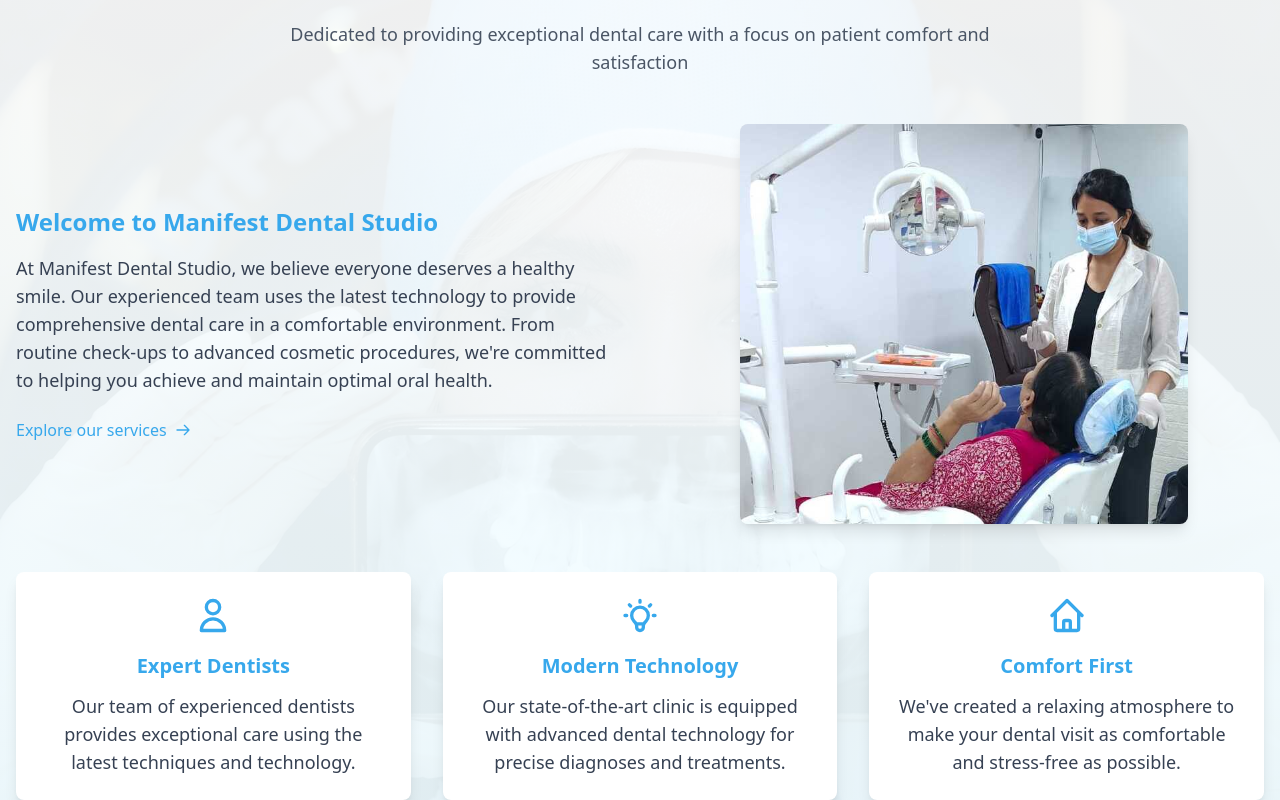
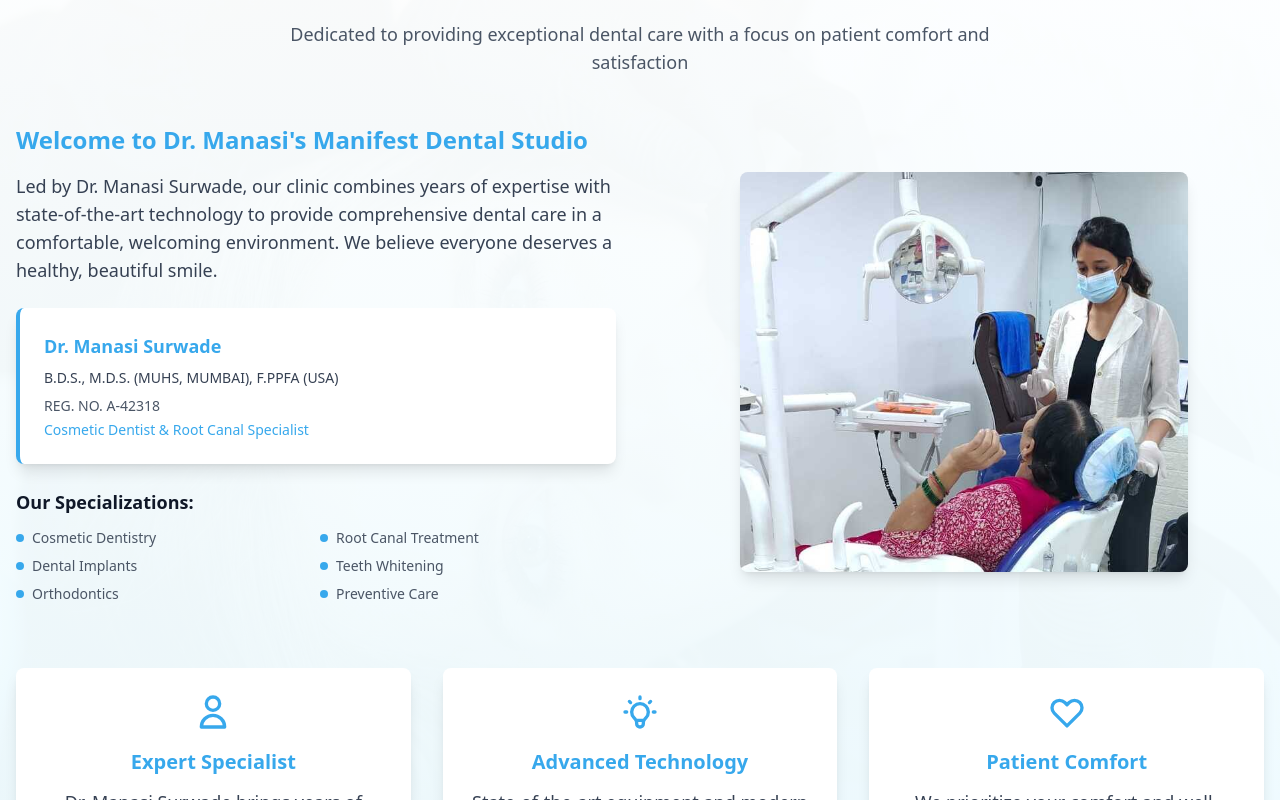
Before and after one commit to AmitDobal/dental-webapp, a React (Vite) app: page / in a window 1280 px wide. Shown: the part 900-1700 px from the top of the page. Built offline with nearby package versions, Linux system fonts and the light colour scheme.

Commit message:
Refactor components to utilize centralized clinicInfo data for improved maintainability; update About, VisitSection, WhatsAppButton, Header, and Footer components to streamline imports and enhance accessibility features. Remove outdated aboutData file to consolidate data management.

```diff
--- a/src/components/common/WhatsAppButton.jsx
+++ b/src/components/common/WhatsAppButton.jsx
@@ -1,4 +1,5 @@
-import { clinicInfo } from "../../data/clinicInfo";
+import { motion } from "framer-motion";
+import { clinicInfo } from "../../data";
 
 const WhatsAppButton = () => {
   // Use actual clinic phone number from updated data
--- a/src/components/contact/VisitSection.jsx
+++ b/src/components/contact/VisitSection.jsx
@@ -1,5 +1,5 @@
 import { motion } from "framer-motion";
-import { clinicInfo } from "../../data/clinicInfo";
+import { clinicInfo } from "../../data";
 import { fadeIn, slideUp, staggerContainer } from "../../utils/animations";
 
 const cardVariants = {
--- a/src/components/home/About.jsx
+++ b/src/components/home/About.jsx
@@ -1,7 +1,5 @@
 import { useState } from "react";
-import { motion } from "framer-motion";
-import { fadeIn, slideUp, staggerContainer } from "../../utils/animations";
-import { aboutData } from "../../data/about";
+import { clinicInfo } from "../../data";
 
 const getFeatureIcon = (icon) => {
   if (icon === "user") {
@@ -10,8 +8,7 @@
         className="w-10 h-10 text-primary-600"
         fill="none"
         stroke="currentColor"
-        viewBox="0 0 24 24"
-        xmlns="http://www.w3.org/2000/svg">
+        viewBox="0 0 24 24">
         <path
           strokeLinecap="round"
           strokeLinejoin="round"
@@ -27,8 +24,7 @@
         className="w-10 h-10 text-primary-600"
         fill="none"
         stroke="currentColor"
-        viewBox="0 0 24 24"
-        xmlns="http://www.w3.org/2000/svg">
+        viewBox="0 0 24 24">
         <path
           strokeLinecap="round"
           strokeLinejoin="round"
@@ -38,19 +34,18 @@
       </svg>
     );
   }
-  if (icon === "home") {
+  if (icon === "heart") {
     return (
       <svg
         className="w-10 h-10 text-primary-600"
         fill="none"
         stroke="currentColor"
-        viewBox="0 0 24 24"
-        xmlns="http://www.w3.org/2000/svg">
+        viewBox="0 0 24 24">
         <path
           strokeLinecap="round"
           strokeLinejoin="round"
           strokeWidth={2}
-          d="M3 12l2-2m0 0l7-7 7 7M5 10v10a1 1 0 001 1h3m10-11l2 2m-2-2v10a1 1 0 01-1 1h-3m-6 0a1 1 0 001-1v-4a1 1 0 011-1h2a1 1 0 011 1v4a1 1 0 001 1m-6 0h6"
+          d="M4.318 6.318a4.5 4.5 0 000 6.364L12 20.364l7.682-7.682a4.5 4.5 0 00-6.364-6.364L12 7.636l-1.318-1.318a4.5 4.5 0 00-6.364 0z"
         />
       </svg>
     );
@@ -64,174 +59,124 @@
   const handleImageLoad = () => setImageLoaded(true);
   const handleImageError = () => setImageLoaded(false);
 
-  const textVariants = {
-    hidden: { opacity: 0, y: 20 },
-    visible: { opacity: 1, y: 0 },
-  };
-  const cardVariants = {
-    hidden: { opacity: 0, y: 40, scale: 0.97 },
-    visible: (i) => ({
-      opacity: 1,
-      y: 0,
-      scale: 1,
-      transition: {
-        delay: i * 0.12,
-        duration: 0.5,
-        type: "spring",
-        stiffness: 120,
-        damping: 16,
-      },
-    }),
-    hover: {
-      scale: 1.04,
-      boxShadow: "0 8px 32px 0 rgba(16, 185, 129, 0.12)",
-      transition: { type: "spring", stiffness: 180, damping: 18 },
-    },
-  };
-
-  const iconVariants = {
-    initial: { scale: 1 },
-    float: {
-      y: [0, -8, 0],
-      transition: { duration: 2.2, repeat: Infinity, ease: "easeInOut" },
-    },
-    hover: {
-      scale: 1.13,
-      y: 0,
-      transition: { type: "spring", stiffness: 300, damping: 18 },
-    },
-  };
-
   return (
     <div className="relative w-full min-h-[80vh] bg-gradient-to-b from-white to-primary-50 overflow-hidden">
       {/* Background Image */}
       <div
-        className="absolute inset-0 w-full h-full bg-[url('/images/about/about-bg.jpg')] bg-cover bg-center opacity-30 z-0"
+        className="absolute inset-0 w-full h-full bg-[url('/images/hero/hero-bg.jpg')] bg-cover bg-center opacity-20 z-0"
         aria-hidden="true"></div>
       {/* Gradient Overlay */}
-      <div className="absolute inset-0 w-full h-full bg-gradient-to-b from-white/80 to-primary-50/80 z-10"></div>
+      <div className="absolute inset-0 w-full h-full bg-gradient-to-b from-white/90 to-primary-50/90 z-10"></div>
+
       <div className="relative z-20 container mx-auto px-4">
-        <motion.div
-          initial="initial"
-          animate="animate"
-          variants={staggerContainer}
-          className="py-16">
-          <motion.div variants={slideUp} className="text-center mb-12">
-            <motion.h2
-              variants={textVariants}
-              className="text-3xl sm:text-4xl font-bold text-gray-900 mb-4">
-              {aboutData.heading.split(aboutData.highlight)[0]}
-              <span className="text-primary-600">{aboutData.highlight}</span>
-              {aboutData.heading.split(aboutData.highlight)[1]}
-            </motion.h2>
-            <motion.p
-              variants={textVariants}
-              className="text-base sm:text-lg text-gray-600 max-w-3xl mx-auto">
-              {aboutData.subheading}
-            </motion.p>
-          </motion.div>
+        <div className="py-16">
+          {/* Header Section */}
+          <div className="text-center mb-12">
+            <h2 className="text-3xl sm:text-4xl font-bold text-gray-900 mb-4">
+              {clinicInfo.about.heading}
+            </h2>
+            <p className="text-base sm:text-lg text-gray-600 max-w-3xl mx-auto">
+              {clinicInfo.about.subheading}
+            </p>
+          </div>
 
+          {/* Main Content */}
           <div className="grid grid-cols-1 md:grid-cols-2 gap-12 items-center mb-12">
-            {/* Left: About Text */}
-            <motion.div
-              variants={slideUp}
-              className="order-2 md:order-1 flex flex-col justify-center">
-              <motion.h3
-                variants={textVariants}
-                className="text-2xl font-semibold text-primary-600 mb-4">
-                Welcome to Manifest Dental Studio
-              </motion.h3>
-              <motion.p
-                variants={textVariants}
-                className="text-gray-700 mb-6 text-base sm:text-lg">
-                {aboutData.aboutText}
-              </motion.p>
-              <motion.a
-                href="#services"
-                whileHover={{ x: 5 }}
-                whileTap={{ scale: 0.95 }}
-                className="text-primary-600 font-medium hover:text-primary-800 inline-flex items-center group">
-                Explore our services
-                <motion.svg
-                  className="w-4 h-4 ml-2 transform group-hover:translate-x-1 transition-transform"
-                  fill="none"
-                  stroke="currentColor"
-                  viewBox="0 0 24 24">
-                  <path
-                    strokeLinecap="round"
-                    strokeLinejoin="round"
-                    strokeWidth={2}
-                    d="M14 5l7 7m0 0l-7 7m7-7H3"
-                  />
-                </motion.svg>
-              </motion.a>
-            </motion.div>
-            {/* Right: Clinic Image */}
-            <motion.div
-              variants={fadeIn}
-              className="order-1 md:order-2 flex justify-center">
-              <motion.div
-                whileHover={{ scale: 1.02 }}
-                transition={{ duration: 0.3 }}
-                className="bg-gray-100 rounded-lg overflow-hidden shadow-lg w-full max-w-md h-[300px] sm:h-[400px] flex items-center justify-center">
-                {/* Fallback content for missing images */}
+            {/* Left: Doctor Information */}
+            <div className="order-2 md:order-1 flex flex-col justify-center">
+              <h3 className="text-2xl font-semibold text-primary-600 mb-4">
+                Welcome to {clinicInfo.name}
+              </h3>
+
+              <p className="text-gray-700 mb-6 text-base sm:text-lg">
+                {clinicInfo.about.description}
+              </p>
+
+              {/* Doctor Credentials Card */}
+              <div className="bg-white p-6 rounded-lg shadow-lg border-l-4 border-primary-600 mb-6">
+                <h4 className="text-lg font-semibold text-primary-600 mb-2">
+                  {clinicInfo.doctor.name}
+                </h4>
+                <p className="text-gray-700 text-sm mb-2">
+                  {clinicInfo.doctor.qualifications}
+                </p>
+                <p className="text-gray-600 text-sm mb-1">
+                  {clinicInfo.doctor.registration}
+                </p>
+                <p className="text-primary-600 font-medium text-sm">
+                  {clinicInfo.doctor.specialization}
+                </p>
+              </div>
+
+              {/* Services Offered */}
+              <div className="mb-4">
+                <h4 className="text-lg font-semibold text-gray-900 mb-3">
+                  Our Specializations:
+                </h4>
+                <div className="grid grid-cols-2 gap-2">
+                  {clinicInfo.services.slice(0, 6).map((service, index) => (
+                    <div
+                      key={index}
+                      className="text-sm text-gray-600 flex items-center">
+                      <span className="w-2 h-2 bg-primary-600 rounded-full mr-2"></span>
+                      {service}
+                    </div>
+                  ))}
+                </div>
+              </div>
+            </div>
+
+            {/* Right: Doctor/Clinic Image */}
+            <div className="order-1 md:order-2 flex justify-center">
+              <div className="bg-gray-100 rounded-lg overflow-hidden shadow-lg w-full max-w-md h-[300px] sm:h-[400px] flex items-center justify-center">
+                {/* Fallback content */}
                 <div
                   className={`w-full h-full flex items-center justify-center ${
                     imageLoaded ? "hidden" : "block"
                   }`}>
-                  <span className="text-gray-500 text-lg">Clinic Image</span>
+                  <div className="text-center">
+                    <span className="text-gray-500 text-lg block mb-2">
+                      {clinicInfo.doctor.name}
+                    </span>
+                    <span className="text-gray-400 text-sm">
+                      {clinicInfo.name}
+                    </span>
+                  </div>
                 </div>
-                <motion.img
-                  initial={{ opacity: 0 }}
-                  animate={{ opacity: imageLoaded ? 1 : 0 }}
-                  transition={{ duration: 0.5 }}
-                  src={aboutData.image}
-                  alt="Manifest Dental Clinic"
+
+                <img
+                  src={clinicInfo.about.image}
+                  alt={`${clinicInfo.doctor.name} - ${clinicInfo.name}`}
                   className={`w-full h-full object-cover ${
                     imageLoaded ? "block" : "hidden"
                   }`}
                   onLoad={handleImageLoad}
                   onError={handleImageError}
+                  loading="lazy"
                 />
-              </motion.div>
-            </motion.div>
+              </div>
+            </div>
           </div>
 
-          {/* Features */}
-          <motion.div
-            variants={staggerContainer}
-            className="grid grid-cols-1 sm:grid-cols-2 lg:grid-cols-3 gap-6 sm:gap-8">
-            {aboutData.features.map((feature, index) => (
-              <motion.div
+          {/* Features Grid */}
+          <div className="grid grid-cols-1 sm:grid-cols-2 lg:grid-cols-3 gap-6 sm:gap-8">
+            {clinicInfo.about.features.map((feature, index) => (
+              <div
                 key={index}
-                custom={index}
-                variants={cardVariants}
-                initial="hidden"
-                animate="visible"
-                whileHover="hover"
                 className="bg-white p-6 rounded-lg shadow-lg hover:shadow-xl transition-all duration-300 text-center h-full">
-                <motion.div
-                  variants={iconVariants}
-                  initial="initial"
-                  animate="float"
-                  whileHover="hover"
-                  className="flex justify-center mb-4">
+                <div className="flex justify-center mb-4">
                   {getFeatureIcon(feature.icon)}
-                </motion.div>
-                <motion.h3
-                  variants={textVariants}
-                  className="font-semibold text-xl text-primary-600 mb-3">
+                </div>
+                <h3 className="font-semibold text-xl text-primary-600 mb-3">
                   {feature.title}
-                </motion.h3>
-                <motion.p
-                  variants={textVariants}
-                  className="text-gray-700 text-base sm:text-lg">
+                </h3>
+                <p className="text-gray-700 text-base sm:text-lg">
                   {feature.description}
-                </motion.p>
-              </motion.div>
+                </p>
+              </div>
             ))}
-          </motion.div>
-        </motion.div>
+          </div>
+        </div>
       </div>
     </div>
   );
--- a/src/components/layout/Footer.jsx
+++ b/src/components/layout/Footer.jsx
@@ -1,5 +1,5 @@
 import { motion } from "framer-motion";
-import { clinicInfo } from "../../data/clinicInfo";
+import { clinicInfo } from "../../data";
 import { fadeIn, slideUp, staggerContainer } from "../../utils/animations";
 
 const Footer = () => {
--- a/src/components/layout/Header.jsx
+++ b/src/components/layout/Header.jsx
@@ -1,7 +1,8 @@
 import { useState, useEffect } from "react";
+import { motion } from "framer-motion";
 import Button from "../common/Button";
 import NavLink from "../common/NavLink";
-import { clinicInfo } from "../../data/clinicInfo";
+import { clinicInfo } from "../../data";
 import { handleMobileNavigation } from "../../utils/scrollUtils";
 
 const Header = () => {
--- a/src/data/about.js
+++ /dev/null
@@ -1,29 +0,0 @@
-export const aboutData = {
-  heading: "About Our Dental Studio",
-  highlight: "Our Dental Studio",
-  subheading:
-    "Dedicated to providing exceptional dental care with a focus on patient comfort and satisfaction",
-  aboutText:
-    "At Manifest Dental Studio, we believe everyone deserves a healthy smile. Our experienced team uses the latest technology to provide comprehensive dental care in a comfortable environment. From routine check-ups to advanced cosmetic procedures, we're committed to helping you achieve and maintain optimal oral health.",
-  image: "/images/about/clinic.jpeg",
-  features: [
-    {
-      title: "Expert Dentists",
-      description:
-        "Our team of experienced dentists provides exceptional care using the latest techniques and technology.",
-      icon: "user",
-    },
-    {
-      title: "Modern Technology",
-      description:
-        "Our state-of-the-art clinic is equipped with advanced dental technology for precise diagnoses and treatments.",
-      icon: "chip",
-    },
-    {
-      title: "Comfort First",
-      description:
-        "We've created a relaxing atmosphere to make your dental visit as comfortable and stress-free as possible.",
-      icon: "home",
-    },
-  ],
-};
--- a/src/data/clinicInfo.js
+++ b/src/data/clinicInfo.js
@@ -62,4 +62,33 @@
     "Excellence in Root Canal Treatment",
     "Patient Choice Award 2022",
   ],
+  // About section data
+  about: {
+    heading: "Meet Dr. Manasi Surwade",
+    subheading:
+      "Dedicated to providing exceptional dental care with a focus on patient comfort and satisfaction",
+    description:
+      "Led by Dr. Manasi Surwade, our clinic combines years of expertise with state-of-the-art technology to provide comprehensive dental care in a comfortable, welcoming environment. We believe everyone deserves a healthy, beautiful smile.",
+    image: "/images/about/clinic.jpeg",
+    features: [
+      {
+        title: "Expert Specialist",
+        description:
+          "Dr. Manasi Surwade brings years of expertise in cosmetic dentistry and root canal treatment.",
+        icon: "user",
+      },
+      {
+        title: "Advanced Technology",
+        description:
+          "State-of-the-art equipment and modern techniques for precise diagnoses and treatments.",
+        icon: "chip",
+      },
+      {
+        title: "Patient Comfort",
+        description:
+          "We prioritize your comfort and well-being, creating a relaxing environment for all procedures.",
+        icon: "heart",
+      },
+    ],
+  },
 };
--- /dev/null
+++ b/src/data/index.js
@@ -0,0 +1,33 @@
+// Centralized data exports
+export { clinicInfo } from "./clinicInfo";
+export { services } from "./services";
+export { transformations } from "./transformations";
+export { testimonials } from "./testimonials";
+
+// Import for re-exports
+import { clinicInfo } from "./clinicInfo";
+
+// Re-export specific data for convenience
+export const clinicName = clinicInfo.name;
+export const doctor = clinicInfo.doctor;
+export const phone = clinicInfo.phone;
+export const email = clinicInfo.email;
+export const address = clinicInfo.address;
+export const hours = clinicInfo.hours;
+export const clinicServices = clinicInfo.services;
+export const aboutInfo = clinicInfo.about;
+
+// Export commonly used data
+export const doctorInfo = {
+  name: clinicInfo.doctor.name,
+  qualifications: clinicInfo.doctor.qualifications,
+  specialization: clinicInfo.doctor.specialization,
+  registration: clinicInfo.doctor.registration,
+};
+
+export const contactInfo = {
+  phone: clinicInfo.phone,
+  email: clinicInfo.email,
+  address: clinicInfo.address,
+  hours: clinicInfo.hours,
+};
--- a/src/pages/MainPage.jsx
+++ b/src/pages/MainPage.jsx
@@ -11,10 +11,7 @@
 import ServiceModal from "../components/common/ServiceModal";
 import AnimatedSection from "../components/common/AnimatedSection";
 import { enableSmoothScrollForAnchors } from "../utils/scrollUtils";
-import { services } from "../data/services";
-import { testimonials } from "../data/testimonials";
-import { transformations } from "../data/transformations";
-import { clinicInfo } from "../data/clinicInfo";
+import { services, testimonials, transformations, clinicInfo } from "../data";
 
 const MainPage = () => {
   const [selectedService, setSelectedService] = useState(null);
```
